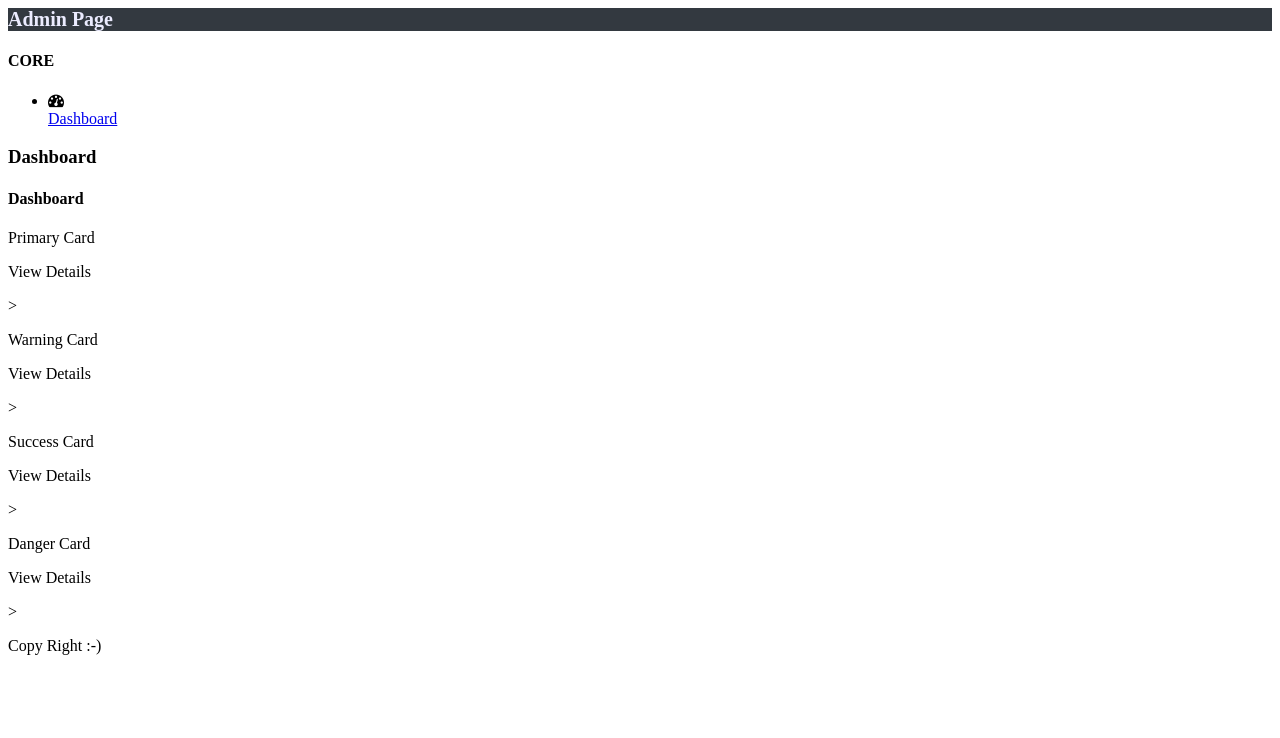
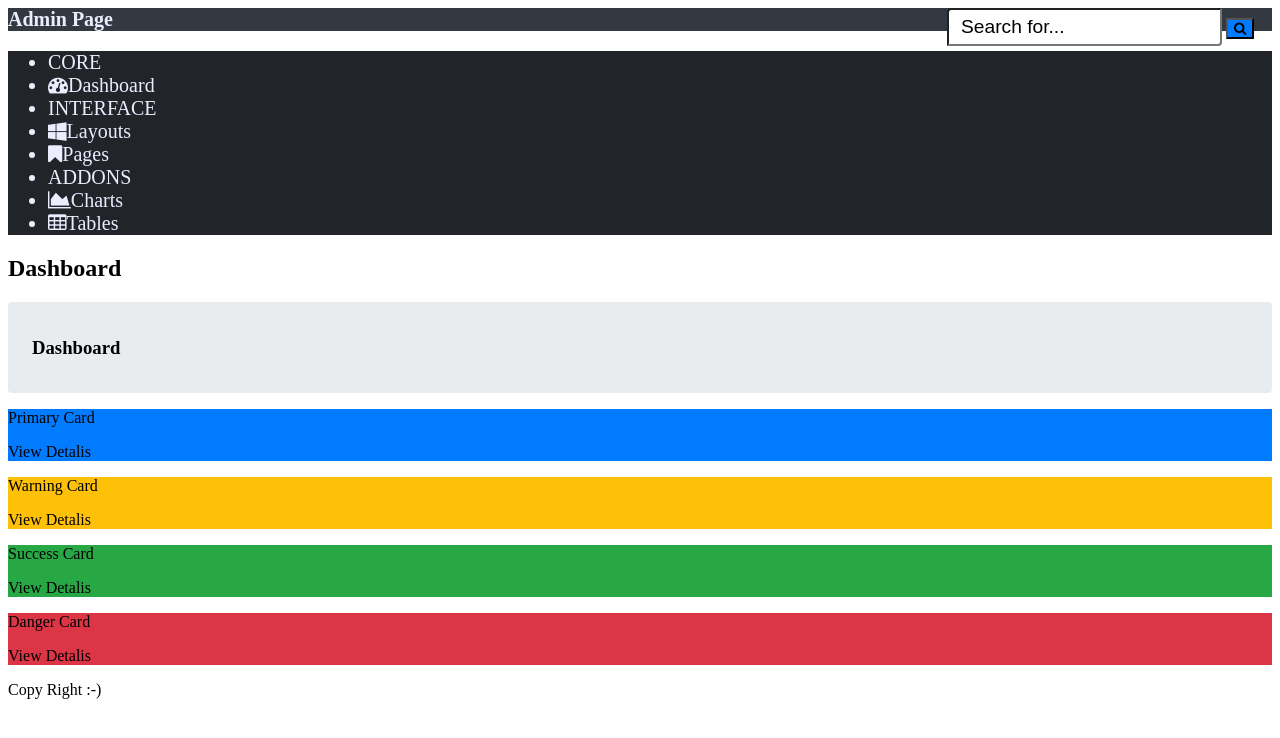
Before and after one commit to szawary/project-css3-002-admin-template, a plain HTML site: page index.html in a window 1280 px wide. Drawn offline with Linux system fonts and the light colour scheme.

Commit message:
a kötelező elírások készen vannak

```diff
--- a/assets/css/style.css
+++ b/assets/css/style.css
@@ -7,3 +7,62 @@
     display: inline;
     font-size: 1.25rem;
 }
+
+.header__search {
+    display: inline;
+    position: fixed;
+    right: 2%;
+}
+
+.search__input {
+    border-bottom-right-radius: 4px;
+    border-top-left-radius: 4px;
+    padding: .375rem .75rem;
+    font-size: 1.2rem;
+}
+
+.search__btn {
+    background-color: rgb(1,123,255);
+}
+
+.main__nav {
+    background-color: rgb(33,37,41);
+    font-size: 1.25rem;
+    color: rgb(236,236,266);
+}
+
+a, a:link, a:visited, a:hover, a:active {
+    color: rgb(236,236,266);
+    text-decoration: none;
+}
+
+.main__breadcrumb {
+    background-color: rgb(233,236,239);
+    border-radius: .25rem;
+    padding: 1rem 1.5rem;
+}
+
+.card__top {
+    border-top-left-radius: .25rem;
+    border-top-right-radius: .25rem;
+    transition-duration: .3s;
+}
+
+.card__bottom {
+    border-bottom-right-radius: .25rem;
+    border-bottom-left-radius: .25rem;
+    transition-duration: .3s;
+}
+
+.main__card--blue {
+    background-color: rgb(1,123,255);
+}
+.main__card--yellow {
+    background-color: rgb(255,193,7);
+}
+.main__card--green {
+    background-color: rgb(40,167,69);
+}
+.main__card--red {
+    background-color: rgb(220,53,69);
+}
--- a/index.html
+++ b/index.html
@@ -12,79 +12,80 @@
 <body>
     <header class="header--dark">
         <h3 class="header__title">Admin Page</h3>
-
+        <div class="header__search">
+            <form action="">
+                <label for="search"></label>
+                <input class="search__input" type="text" id="search" value="Search for...">
+                <button class="search__btn" type="submit"><i class="fa fa-search"></i></button>
+            </form>
+        </div>
     </header>
 
     <main>
         <aside>
-            <nav class="nav">
-                <h4>CORE</h4>
-                <ul>
+            <nav class="main__nav">
+                <ul class="nav__ul">
                     <li>
-                        <section class="menuicon">
-                            <i class="fa fa-tachometer"></i>
-                        </section>
-                        <section><a href="#">Dashboard</a></section>
+                        <header>CORE</header>
                     </li>
+                    <li><a href="#"><i class="fa fa-tachometer"></i>Dashboard</a></li>
+                    <li>
+                        <header>INTERFACE</header>
+                    </li>
+                    <li><a href="#"><i class="fa fa-windows"></i>Layouts</a></li>
+                    <li><a href="#"><i class="fa fa-bookmark"></i>Pages</a></li>
+                    <li>
+                        <header>ADDONS</header>
+                    </li>
+                    <li><a href="#"><i class="fa fa-area-chart"></i>Charts</a></li>
+                    <li><a href="#"><i class="fa fa-table"></i>Tables</a></li>
                 </ul>
             </nav>
         </aside>
-        <section>
+
+        <section class="content">
             <header>
-                <h3>Dashboard</h3>
+                <h1>Dashboard</h1>
             </header>
-            <article class="breadcrumb">
-                <h4>Dashboard</h4>
-            </article>
+            <div class="main__breadcrumb">
+                <h3>Dashboard</h4>
+            </div>
+            <div class="main__cards">
+                <div class="main__card main__card--blue">
+                    <div class="card__top">
+                        <p>Primary Card</p>
+                    </div>
+                    <div class="card__bottom">
+                        <p>View Detalis</p>
+                    </div>
+                </div>
+                <div class="main__card main__card--yellow">
+                    <div class="card__top">
+                        <p>Warning Card</p>
+                    </div>
+                    <div class="card__bottom">
+                        <p>View Detalis</p>
+                    </div>
+                </div>
+                <div class="main__card main__card--green">
+                    <div class="card__top">
+                        <p>Success Card</p>
+                    </div>
+                    <div class="card__bottom">
+                        <p>View Detalis</p>
+                    </div>
+                </div>
+                <div class="main__card main__card--red">
+                    <div class="card__top">
+                        <p>Danger Card</p>
+                    </div>
+                    <div class="card__bottom">
+                        <p>View Detalis</p>
+                    </div>
+                </div>
 
-            <section class="primarycard">
-                <section class="cardtop">
-                    <p>Primary Card</p>
-                </section>
-                <section class="cardbottom">
-                    <section>View Details</section>
-                    <aside class="cardaside">
-                        <p>></p>
-                    </aside>
-                </section>
-            </section>
 
-            <section class="warningcard">
-                <section class="cardtop">
-                    <p>Warning Card</p>
-                </section>
-                <section class="cardbottom">
-                    <section>View Details</section>
-                    <aside class="cardaside">
-                        <p>></p>
-                    </aside>
-                </section>
-            </section>
-
-            <section class="successcard">
-                <section class="cardtop">
-                    <p>Success Card</p>
-                </section>
-                <section class="cardbottom">
-                    <section>View Details</section>
-                    <aside class="cardaside">
-                        <p>></p>
-                    </aside>
-                </section>
-            </section>
-
-            <section class="dangercard">
-                <section class="cardtop">
-                    <p>Danger Card</p>
-                </section>
-                <section class="cardbottom">
-                    <section>View Details</section>
-                    <aside class="cardaside">
-                        <p>></p>
-                    </aside>
-                </section>
-            </section>
-
+            </div>
         </section>
     </main>
     <footer>
```
